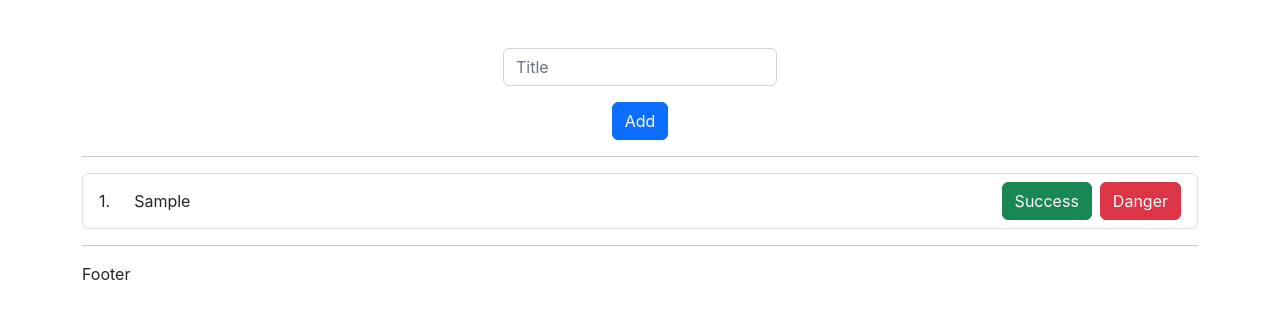
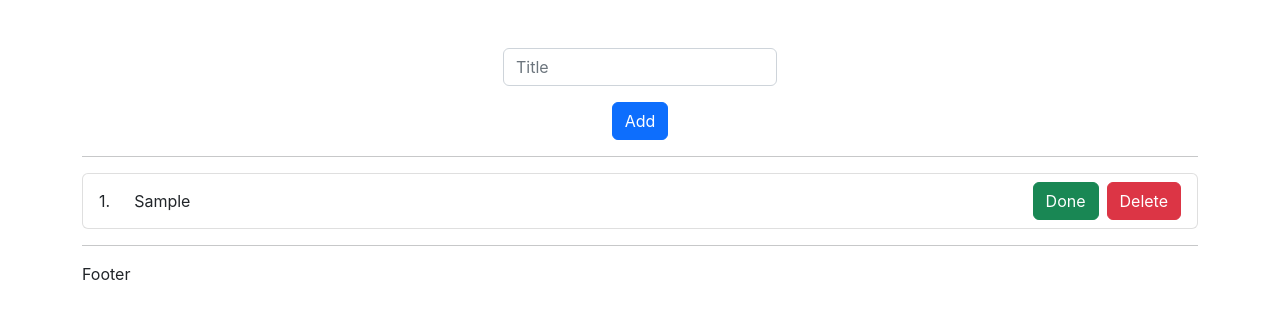
Before and after one commit to AlexeySitnikov/todo_react, a React (Create React App) app: page / in a window 1280 px wide. Both pictures are taken after typing "Sample" into the empty fields and a click on the button "Add". Shown: the top 318 px of the page. Built offline with nearby package versions, Linux system fonts and the light colour scheme.

Commit message:
used hook useEffect

```diff
--- a/src/App.js
+++ b/src/App.js
@@ -1,12 +1,23 @@
-import { useState } from 'react';
+import { useEffect, useState } from 'react';
 import './App.css';
 import { Footer } from './components/Footer/Footer';
 import { Header } from './components/Header/Header';
 import { Main } from './components/Main/Main';
+import { TODOS_KEY_IN_LS } from './utils/constants';
 
 function App() {
 
   const [todos, setTodos] = useState([]);
+
+  useEffect(()=>{
+    const todosFromLS = localStorage.getItem(TODOS_KEY_IN_LS);
+    const prepareTodos = todosFromLS ? JSON.parse(todosFromLS) : [];
+    setTodos(prepareTodos);
+  }, []);
+
+  useEffect(()=>{
+    localStorage.setItem(TODOS_KEY_IN_LS, JSON.stringify(todos));
+  }, [todos]);
 
   const addNewTodo = (title) =>{
     const newTodo = {
--- a/src/components/Form/Form.js
+++ b/src/components/Form/Form.js
@@ -20,8 +20,6 @@ export const Form = ({addNewTodoFunc})=>{
         value = {input}
         placeholder="Title"
         className="form-control"
-        id="exampleInputEmail1"
-        aria-describedby="Add ToDo"
         onChange = {(e) => setInput(e.target.value)}
         />
       </div>
--- a/src/components/Main/Main.js
+++ b/src/components/Main/Main.js
@@ -1,6 +1,9 @@
 import styles from './main.module.css'
 
 const Main = ({todos, deleteTodo, changeTodoStatus})=>{
+  if (todos.length === 0){
+    return <p>Todo list is empty...</p>
+  }
   return (
     <main>
       <ul className="list-group">
@@ -12,8 +15,8 @@ const Main = ({todos, deleteTodo, changeTodoStatus})=>{
               <span className={`${todo.status ? styles.done:''}`}>{todo.title} </span>
              </div>
              <div>
-                <button onClick={()=>changeTodoStatus(todo.id)} type="button" className="btn mx-2 btn-success">Success</button>
-                <button onClick={()=>deleteTodo(todo.id)} type="button" className="btn btn-danger">Danger</button>
+                <button onClick={()=>changeTodoStatus(todo.id)} type="button" className="btn mx-2 btn-success">Done</button>
+                <button onClick={()=>deleteTodo(todo.id)} type="button" className="btn btn-danger">Delete</button>
               </div>
             </li>
           ))
--- /dev/null
+++ b/src/utils/constants.js
@@ -0,0 +1 @@
+export const TODOS_KEY_IN_LS = 'todos';
```
